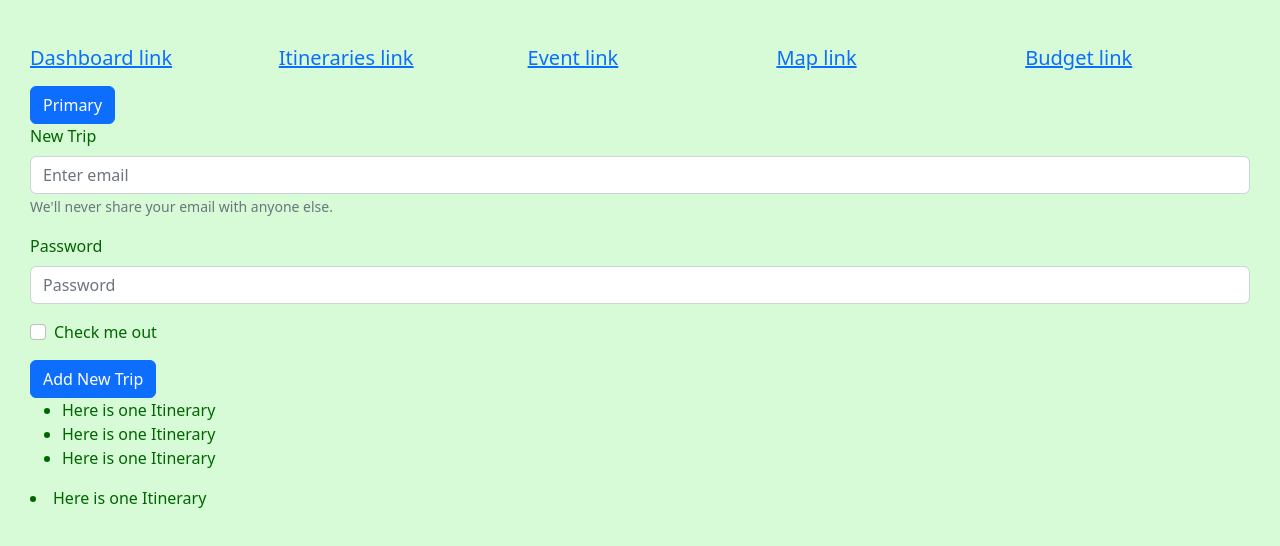
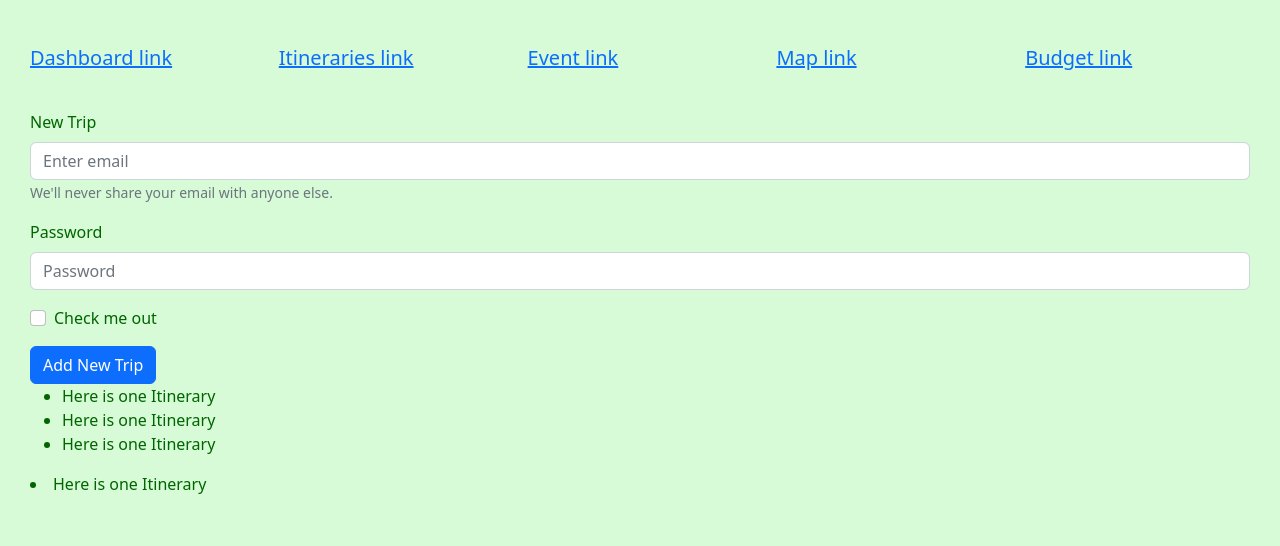
Before and after one commit to yumejensen/greenfield-budget-planner, a React app: page /itineraries in a window 1280 px wide. Shown: the top 546 px of the page. Built offline with nearby package versions, Linux system fonts and the light colour scheme.

Commit message:
Added on click event handler for button

```diff
--- a/src/client/components/itinerary-components/AddTripButton.jsx
+++ b/src/client/components/itinerary-components/AddTripButton.jsx
@@ -1,13 +1,10 @@
 import React from 'react';
 import Button from 'react-bootstrap/Button';
 
-
-
-function AddTripButton() {
+function AddTripButton({ onClick }) {
   return (
-    <div>
-      <Button variant="primary">Primary</Button>
-    </div>
+    <Button variant="AddTrip" onClick={onClick}>
+    </Button>
   )
 }
 export default AddTripButton;
```
